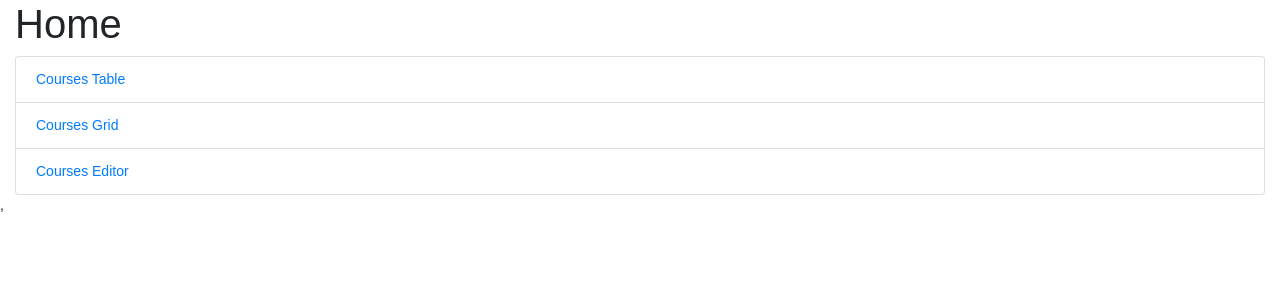
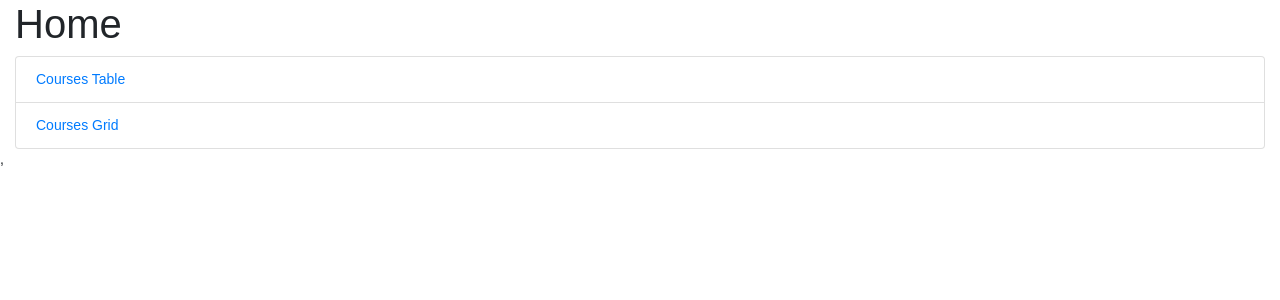
Before and after one commit to miaaaz/wbdv-sp21-02-mian-zhao-client-react, a React (Create React App) app: page / in a window 1280 px wide. Shown: the top 300 px of the page. Built offline with nearby package versions, Linux system fonts and the light colour scheme.

Commit message:
Fixed bugs

```diff
--- a/src/components/home.js
+++ b/src/components/home.js
@@ -11,8 +11,5 @@
         <Link to="/courses/grid" className="list-group-item">
           Courses Grid
         </Link>
-        <Link to="/editor" className="list-group-item">
-          Courses Editor
-        </Link>
       </div>
     </div>
```
